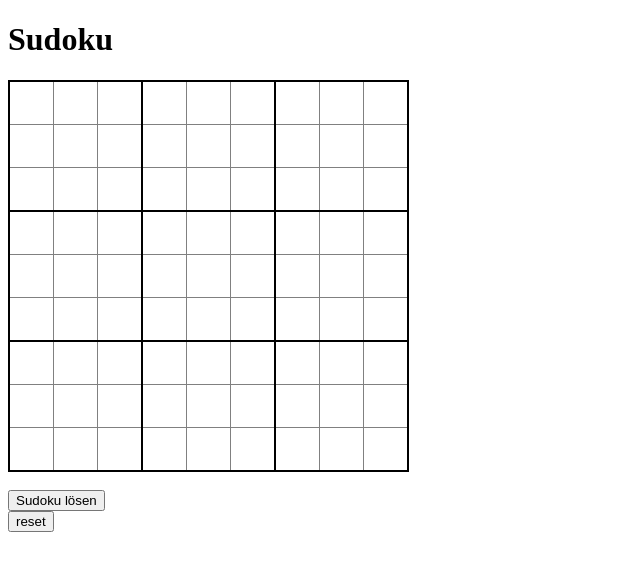
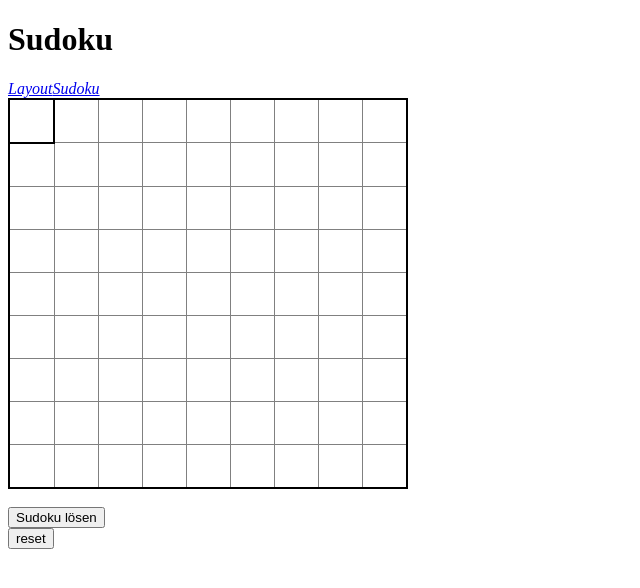
Before and after one commit to chrisloid/sudoku, an Angular app: page /sudoku/1 in a window 1280 px wide. Shown: the top 588 px of the page, without its empty margins (0-640 px from the left). Built offline with nearby package versions, Linux system fonts and the light colour scheme.

Commit message:
routing and dynamic style rendering

```diff
--- a/src/app/app.component.css
+++ b/src/app/app.component.css
@@ -1,3 +1,7 @@
 h1 {
     text-align: left
 }
+
+.myActiveClass {
+    font-style: italic
+}
--- a/src/app/app.component.html
+++ b/src/app/app.component.html
@@ -1,7 +1,6 @@
-<!--The content below is only a placeholder and can be replaced.-->
-<div style="text-align:center">
-  <h1>
-    {{ title }}
-  </h1>
+<h1>{{ title }}</h1>
+<div routerLinkActive="myActiveClass">
+  <a routerLink="/layout">Layout</a>
+  <a routerLink="/sudoku">Sudoku</a>
 </div>
-<app-sudoku>sudoku loading..</app-sudoku>
+<router-outlet></router-outlet>
--- a/src/app/app.module.ts
+++ b/src/app/app.module.ts
@@ -1,4 +1,5 @@
 import { BrowserModule } from '@angular/platform-browser';
+import { AppRoutingModule } from './app-routing.module';
 import { NgModule } from '@angular/core';
 import { ReactiveFormsModule } from '@angular/forms';
 import { HttpClientModule }    from '@angular/common/http';
@@ -6,14 +7,17 @@ import { HttpClientModule }    from '@angular/common/http';
 
 import { AppComponent } from './app.component';
 import { SudokuComponent } from './sudoku/sudoku.component';
+import { LayoutComponent } from './layout/layout.component';
 
 @NgModule({
   declarations: [
     AppComponent,
-    SudokuComponent
+    SudokuComponent,
+    LayoutComponent
   ],
   imports: [
     BrowserModule,
+    AppRoutingModule,
     ReactiveFormsModule,
     HttpClientModule
 
--- /dev/null
+++ b/src/app/layout/layout.component.css
@@ -0,0 +1,26 @@
+
+.layoutvalue {
+    height: 30px;
+    width: 30px;
+    padding: 0;
+    margin:0;
+    border: 0;
+  }
+
+.valuebutton {
+    height: 30px;
+    width: 30px;
+    padding: 0;
+    margin:0;
+    border: 0;
+  }
+
+.area1 {  background-color: blueviolet  }
+.area2 {  background-color: antiquewhite }
+.area3 {  background-color:blue }
+.area4 {  background-color: burlywood }
+.area5 {  background-color:crimson }
+.area6 {  background-color:aquamarine }
+.area7 {  background-color:chartreuse }
+.area8 {  background-color:chocolate }
+.area9 {  background-color:cadetblue }
--- /dev/null
+++ b/src/app/layout/layout.component.html
@@ -0,0 +1,28 @@
+
+<div>
+  <table>
+    <tr>
+      <td *ngFor="let i of [1,2,3,4,5,6,7,8,9]; let value = index">
+          <button class={{cellclass[value+1]}}
+            (click)=changeValue(value)>
+            {{value+1}}
+          </button>
+      </td>
+    </tr>
+  </table>
+</div>
+
+<div>
+  {{currentValue}}
+  <table>
+    <tr *ngFor="let row of [1,2,3,4,5,6,7,8,9]; let ir = index">
+      <td *ngFor="let cell of [1,2,3,4,5,6,7,8,9]; let ic = index">
+          <button class={{cellclass[layoutValues[(9*ir)+ic]]}}
+            (click)=changeLayout((9*ir)+ic)>
+            {{layoutValues[(9*ir)+ic]}}
+          </button>
+      </td>
+    </tr>
+  </table>
+</div>
+<button [disabled]="!layoutIsValid" [routerLink]="['/sudoku/', layoutValues]">Layout verwenden</button>
--- /dev/null
+++ b/src/app/layout/layout.component.ts
@@ -0,0 +1,44 @@
+import { Component, OnInit } from '@angular/core';
+import { Router } from '@angular/router';
+import { DefaultLayoutValues } from './layout';
+
+@Component({
+  selector: 'app-layout',
+  templateUrl: './layout.component.html',
+  styleUrls: ['./layout.component.css']
+})
+export class LayoutComponent implements OnInit {
+
+  currentValue : number = 1;
+  layoutIsValid : boolean = true;
+  layoutValues : String[];
+
+  cellclass : String[] = [
+    "area1","area2","area3","area4","area5","area6","area7","area8","area9"
+  ]
+
+  constructor( private router : Router ) { }
+
+  ngOnInit() {
+    this.layoutValues = DefaultLayoutValues;
+  }
+
+  changeLayout(index : number) {
+    this.layoutValues[index]=""+this.currentValue;
+    this.layoutIsValid = this.checkLayout();
+  }
+
+  changeValue(value: number) {
+    this.currentValue = value +1;
+  }
+
+  checkLayout() : boolean {
+    let counter : Array<number> = [0,0,0,0,0,0,0,0,0];
+    this.layoutValues.forEach(element => {counter[Number(element)-1]++});
+    for (let i=0; i<9; i++) {
+        if(counter[i]!=9) return false;
+    }
+    return true;
+  }
+
+}
--- /dev/null
+++ b/src/app/layout/layout.ts
@@ -0,0 +1,13 @@
+
+
+export const DefaultLayoutValues : String[] = [
+    "1","1","1","2","2","2","3","3","3",
+    "1","1","1","2","2","2","3","3","3",
+    "1","1","1","2","2","2","3","3","3",
+    "4","4","4","5","5","5","6","6","6",
+    "4","4","4","5","5","5","6","6","6",
+    "4","4","4","5","5","5","6","6","6",
+    "7","7","7","8","8","8","9","9","9",
+    "7","7","7","8","8","8","9","9","9",
+    "7","7","7","8","8","8","9","9","9"
+  ]
--- a/src/app/sudoku/sudoku.component.css
+++ b/src/app/sudoku/sudoku.component.css
@@ -13,34 +13,27 @@ input {
     width: 5ch;
     text-align: right
   }
-.c1 {
+
+.c0 {
     border-left: 0px;
-    border-right: 1px solid grey;
-    border-bottom: 1px solid grey;
     border-top: 0px;
 }
+.c1 {
+    border-right: 1px solid grey;
+}
 .c2 {
-    border-left: 0px;
-    border-right: 2px solid black;
     border-bottom: 1px solid grey;
-    border-top: 0px;
 }
 .c3 {
-    border-left: 0px;
-    border-right: 1px solid grey;
-    border-bottom: 2px solid black;
-    border-top: 0px;
+    border-right: 2px solid black;
 }
 .c4 {
-    border-left: 0px;
-    border-right: 2px solid black;
     border-bottom: 2px solid black;
-    border-top: 0px;
 }
 .ng-dirty {
     font-weight: bold;
     color:navy;
 }
 .ng-pristine {
-    color: darkgrey;
+    color: rgb(32, 115, 192);
 }
--- a/src/app/sudoku/sudoku.component.ts
+++ b/src/app/sudoku/sudoku.component.ts
@@ -1,7 +1,9 @@
 import { Component, OnInit } from '@angular/core';
+import { ActivatedRoute } from '@angular/router';
 import { FormBuilder, FormGroup} from '@angular/forms';
 import { SudokuService } from './sudoku.service';
-import {Sudoku} from './sudoku';
+import { Sudoku} from './sudoku';
+import { DefaultLayoutValues } from '../layout/layout';
 
 @Component({
   selector: 'app-sudoku',
@@ -11,59 +13,85 @@ import {Sudoku} from './sudoku';
 export class SudokuComponent implements OnInit {
   sudokuForm : FormGroup;
   sudoku : Sudoku;
+  cellclass : String[] = [];
 
-  constructor(private fb: FormBuilder, private sudokuService: SudokuService) {}
+  constructor(
+    private fb: FormBuilder,
+    private sudokuService: SudokuService,
+    private route : ActivatedRoute
+  ) {}
 
-  cellclass : String[] = [
-    "c1","c1","c2","c1","c1","c2","c1","c1","c2",
-    "c1","c1","c2","c1","c1","c2","c1","c1","c2",
-    "c3","c3","c4","c3","c3","c4","c3","c3","c4",
-    "c1","c1","c2","c1","c1","c2","c1","c1","c2",
-    "c1","c1","c2","c1","c1","c2","c1","c1","c2",
-    "c3","c3","c4","c3","c3","c4","c3","c3","c4",
-    "c1","c1","c2","c1","c1","c2","c1","c1","c2",
-    "c1","c1","c2","c1","c1","c2","c1","c1","c2",
-    "c3","c3","c4","c3","c3","c4","c3","c3","c4"
-  ]
 
   ngOnInit() {
-    this.initSudoku();
+    let layout : any = this.route.snapshot.params['layout'];
+    if (!layout) {
+      layout = DefaultLayoutValues;
+    }
+    this.initSudoku(layout);
+
     this.sudokuForm = this.fb.group( { sudokucells: this.fb.array(this.sudoku.valuesAsStringArray) });
   }
 
   solveSudoku() {
-    let sudokuvalues = this.sudokuForm.get('sudokucells').value;
+    this.sudoku.valuesAsStringArray = this.sudokuForm.get('sudokucells').value;
+    this.sudokuService.solveSudoku(this.sudoku).subscribe(s => { this.solveCallback(s) });
+  }
 
-    let sudokuAsString : String;
-    sudokuAsString="";
+  solveCallback(sudokuSolved : Sudoku) {
+    this.sudoku.valuesAsStringArray = sudokuSolved.valuesAsStringArray;
+    this.sudoku.durationSolvedInMillis = sudokuSolved.durationSolvedInMillis;
+    this.sudoku.solved = sudokuSolved.solved;
 
-    sudokuvalues.forEach(element => {
-      if (element) {
-        sudokuAsString+=element;
-      } else {
-        sudokuAsString+="0";
-      }
-    });
-
-    this.sudokuService.solveSudoku(sudokuAsString).subscribe(s => { this.sudoku = s; this.updateSodukuForm() });
+    this.updateSodukuForm();
   }
 
   resetSudoku() {
-    this.initSudoku();
+    this.initSudoku(this.sudoku.layout);
     this.sudokuForm.reset();
     this.updateSodukuForm();
-
   }
 
   updateSodukuForm() {
     this.sudokuForm.get('sudokucells').setValue(this.sudoku.valuesAsStringArray);
   }
 
-  initSudoku() {
+  initSudoku(layout : String[]) {
     let initValues : Array<String> = [""];
     for (let i=0; i<80;i++) {
       initValues.push("");
     }
-    this.sudoku = new Sudoku(initValues,null,null,null);
+    this.sudoku = new Sudoku(initValues,null,null,layout);
+
+    this.cellclass = this.generateStyleFromLayout(this.sudoku.layout);
   }
+
+  generateStyleFromLayout(layout : String[]) : String[] {
+    let result : Array<String> = [];
+
+    for (let row=0; row<9; row++) {
+      for (let col=0; col<9; col++) {
+        let index = row*9+col;
+        let rechts = index+1;
+        let unten = index+9;
+
+        let styleClass : String = "c0";
+
+        if (col<8 && layout[index] == layout[rechts]) {
+          styleClass+=" c1";
+        } else {
+          styleClass+=" c3";
+        }
+
+        if (row<8 && layout[index] == layout[unten]) {
+          styleClass+=" c2";
+        } else {
+          styleClass+=" c4";
+        }
+        result.push(styleClass);
+      }
+
+    }
+    return result;
+  }
+
 }
--- a/src/app/sudoku/sudoku.service.ts
+++ b/src/app/sudoku/sudoku.service.ts
@@ -14,8 +14,21 @@ export class SudokuService {
 
   constructor(private http: HttpClient) { }
 
-  solveSudoku(sudokuAsString: String): Observable<Sudoku> {
-    const url = `${this.sudokuApiUrl}/${sudokuAsString}`;
+  solveSudoku(sudoku : Sudoku ): Observable<Sudoku> {
+    let sudokuAsString : String ="";
+
+    sudoku.valuesAsStringArray.forEach(element => {
+      if (element) {
+        sudokuAsString+=element;
+      } else {
+        sudokuAsString+="0";
+      }
+    });
+
+    let layoutAsString = "";
+    sudoku.layout.forEach(element => {layoutAsString+=element;});
+
+    const url = `${this.sudokuApiUrl}/${sudokuAsString}?layout=${layoutAsString}`;
 
     return this.http.get<Sudoku>(url);
 
--- a/src/app/sudoku/sudoku.ts
+++ b/src/app/sudoku/sudoku.ts
@@ -1,5 +1,5 @@
 export class Sudoku {
-    public valuesAsStringArray: Array<String>;
+    public valuesAsStringArray: Array<any>;
     public durationSolvedInMillis : number;
     public solved: boolean;
     public layout: Array<any>;
```
Also changed, not shown: src/app/app-routing.module.ts (added, +19 -0 lines), 1 other file (tests, documents, lock files or other folders).
